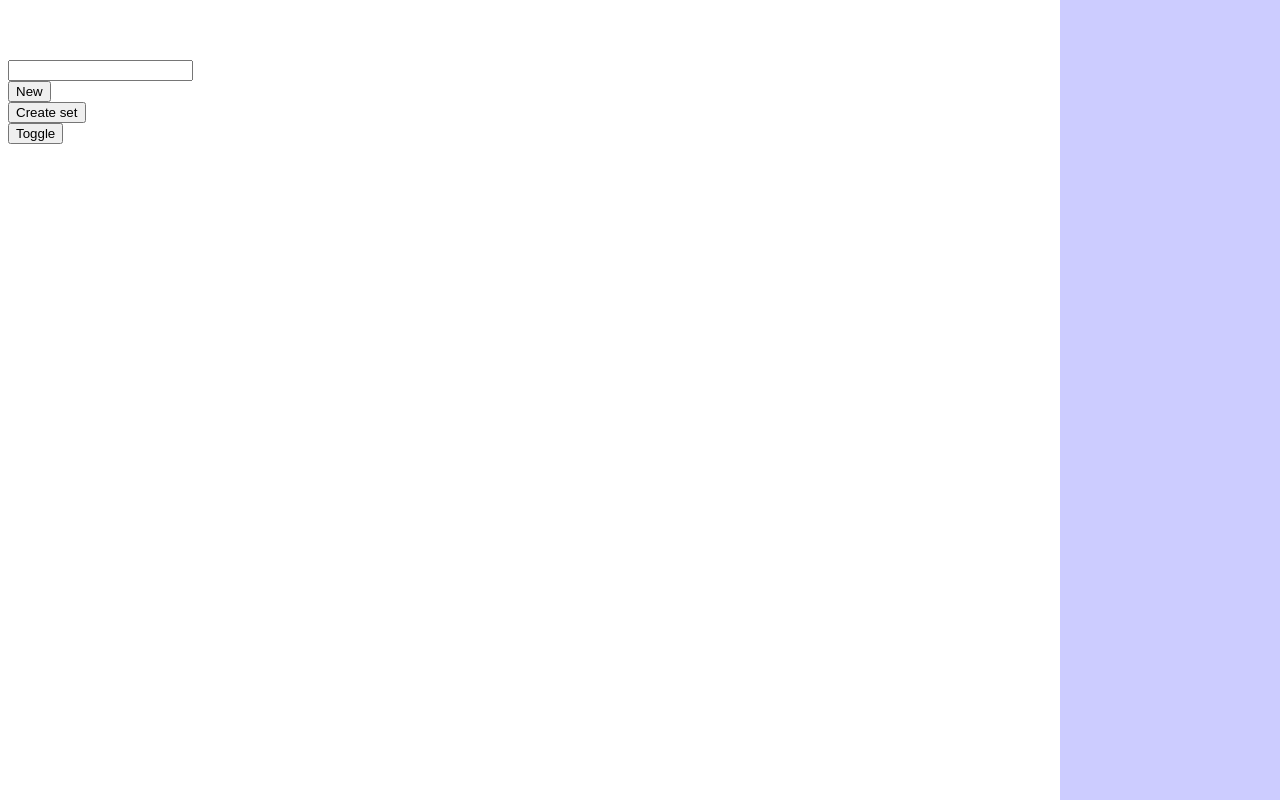
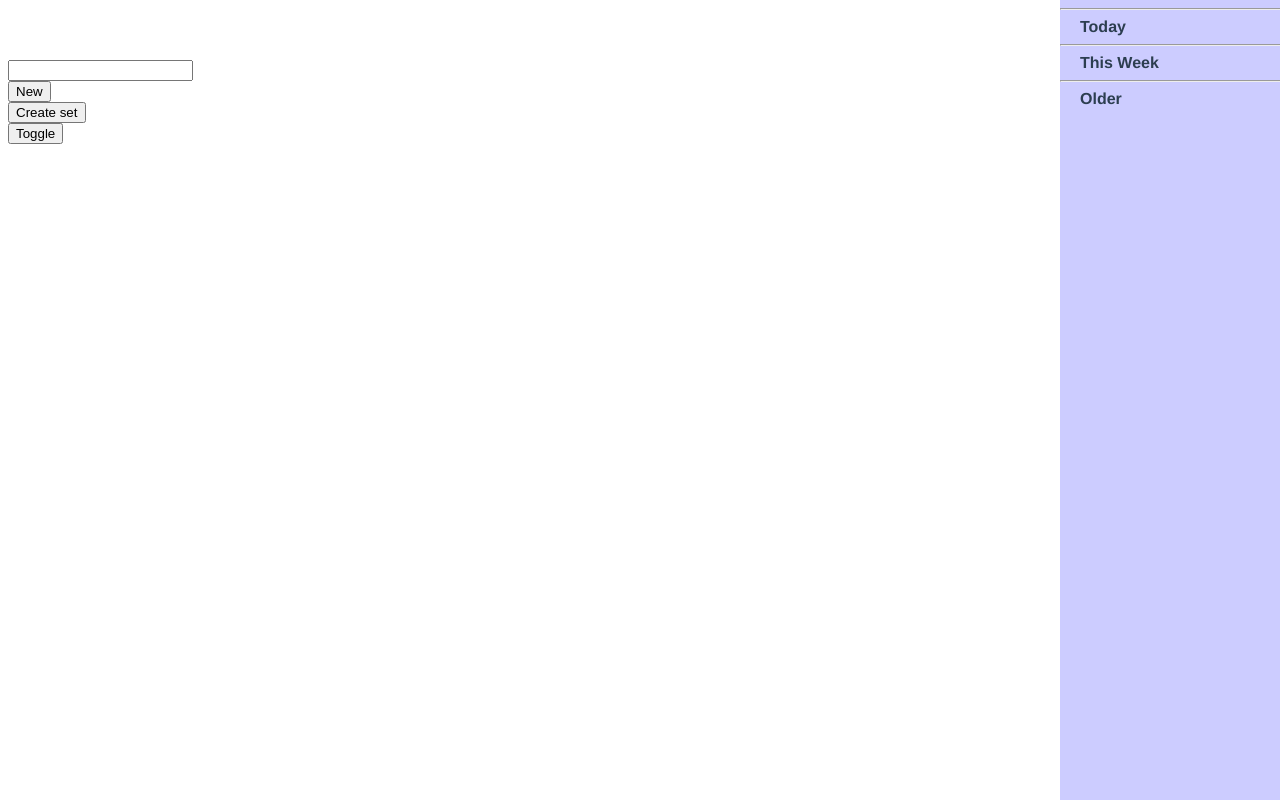
Before and after one commit to toastermagic/vue-notifications, a Vue app: page / in a window 1280 px wide. Both pictures are taken after a click on the button "Toggle". Built offline with nearby package versions, Linux system fonts and the light colour scheme.

Commit message:
show notifications in groups

```diff
--- a/src/components/NotificationBar.vue
+++ b/src/components/NotificationBar.vue
@@ -1,9 +1,29 @@
 <template>
   <div class="notificationBar">
+    <hr style="width:100%" />
+    <div class="dateHeading">Today</div>
     <ul>
       <transition-group name="list-transitions">
-        <li v-for="note in notificationList" :key="note.id" class="list-transitions-item">
-          <Notification :notification="note" :bus="bus" :popup="false"/>
+        <li v-for="note in todaysNotifications" :key="note.id" class="list-transitions-item">
+          <Notification :notification="note" :bus="bus" :popup="false" />
+        </li>
+      </transition-group>
+    </ul>
+    <hr style="width:100%" />
+    <div class="dateHeading">This Week</div>
+    <ul>
+      <transition-group name="list-transitions">
+        <li v-for="note in weeksNotifications" :key="note.id" class="list-transitions-item">
+          <Notification :notification="note" :bus="bus" :popup="false" />
+        </li>
+      </transition-group>
+    </ul>
+    <hr style="width:100%" />
+    <div class="dateHeading">Older</div>
+    <ul>
+      <transition-group name="list-transitions">
+        <li v-for="note in olderNotifications" :key="note.id" class="list-transitions-item">
+          <Notification :notification="note" :bus="bus" :popup="false" />
         </li>
       </transition-group>
     </ul>
@@ -49,18 +69,56 @@ export default class NotificationBar extends Vue {
   get notificationList(): AdzuNotification[] {
     return this.$store.state.notificationList;
   }
+
+  get todaysNotifications(): AdzuNotification[] {
+    const oneDay = 24 * 60 * 60 * 1000;
+    const oneDayAgo = new Date().valueOf() - oneDay;
+    return this.$store.state.notificationList.filter(
+      (n: AdzuNotification) => n.arrivalTime.valueOf() > oneDayAgo
+    );
+  }
+
+  get weeksNotifications(): AdzuNotification[] {
+    const oneDay = 24 * 60 * 60 * 1000;
+    const oneDayAgo = new Date().valueOf() - oneDay;
+    const lastMonday = this.getMonday(new Date()).valueOf();
+    return this.$store.state.notificationList.filter(
+      (n: AdzuNotification) =>
+        n.arrivalTime.valueOf() >= lastMonday &&
+        n.arrivalTime.valueOf() < oneDayAgo
+    );
+  }
+
+  get olderNotifications(): AdzuNotification[] {
+    const lastMonday = this.getMonday(new Date()).valueOf();
+    return this.$store.state.notificationList.filter(
+      (n: AdzuNotification) => n.arrivalTime.valueOf() < lastMonday
+    );
+  }
+
+  private getMonday(d: Date): Date {
+    d = new Date(d);
+    var day = d.getDay(),
+      diff = d.getDate() - day + (day == 0 ? -6 : 1); // adjust when day is sunday
+    return new Date(d.setDate(diff));
+  }
 }
 </script>
 
 <!-- Add "scoped" attribute to limit CSS to this component only -->
 <style scoped>
+.dateHeading {
+  margin-left: 20px;
+  font-weight: bold;
+  text-align: left;
+}
 .list-transitions-item {
   transition: all 0.5s;
   display: flex;
 }
 .list-transitions-enter {
   opacity: 0;
-  transform: translateY(100vh);
+  transform: translateX(400px);
 }
 .list-transitions-leave-to {
   transform: translateX(400px);
@@ -69,7 +127,7 @@ export default class NotificationBar extends Vue {
   position: absolute;
 }
 .list-transitions-move {
-  transition: all 0.3s;
+  transition: all 0.5s;
 }
 .notificationBar {
   display: flex;
@@ -79,7 +137,8 @@ export default class NotificationBar extends Vue {
   top: 0px;
   background: rgba(0, 0, 255, 0.2);
   height: 100vh;
-  overflow: hidden;
+  overflow-x: hidden;
+  overflow-y: scroll;
   width: 220px;
 }
 ul {
```
